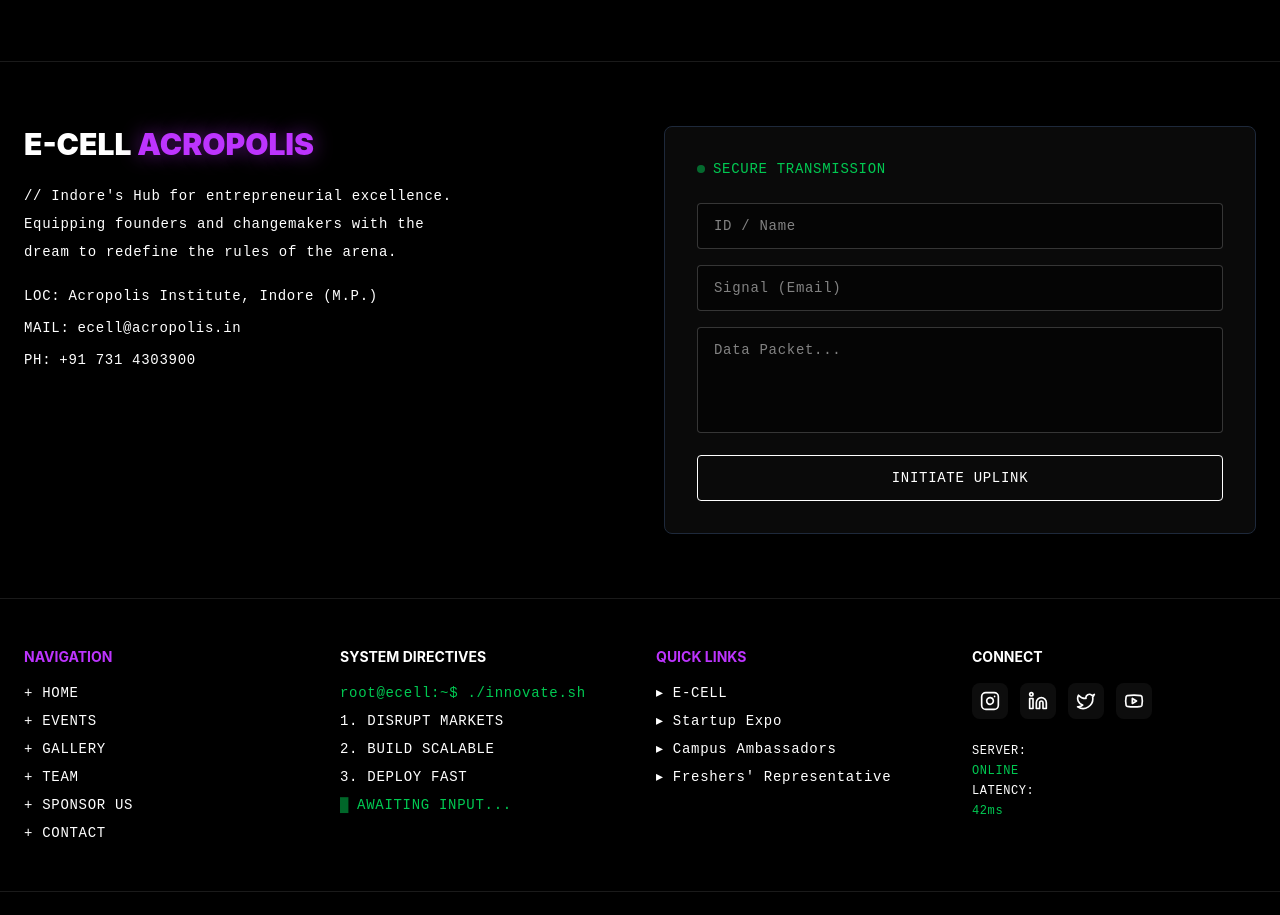
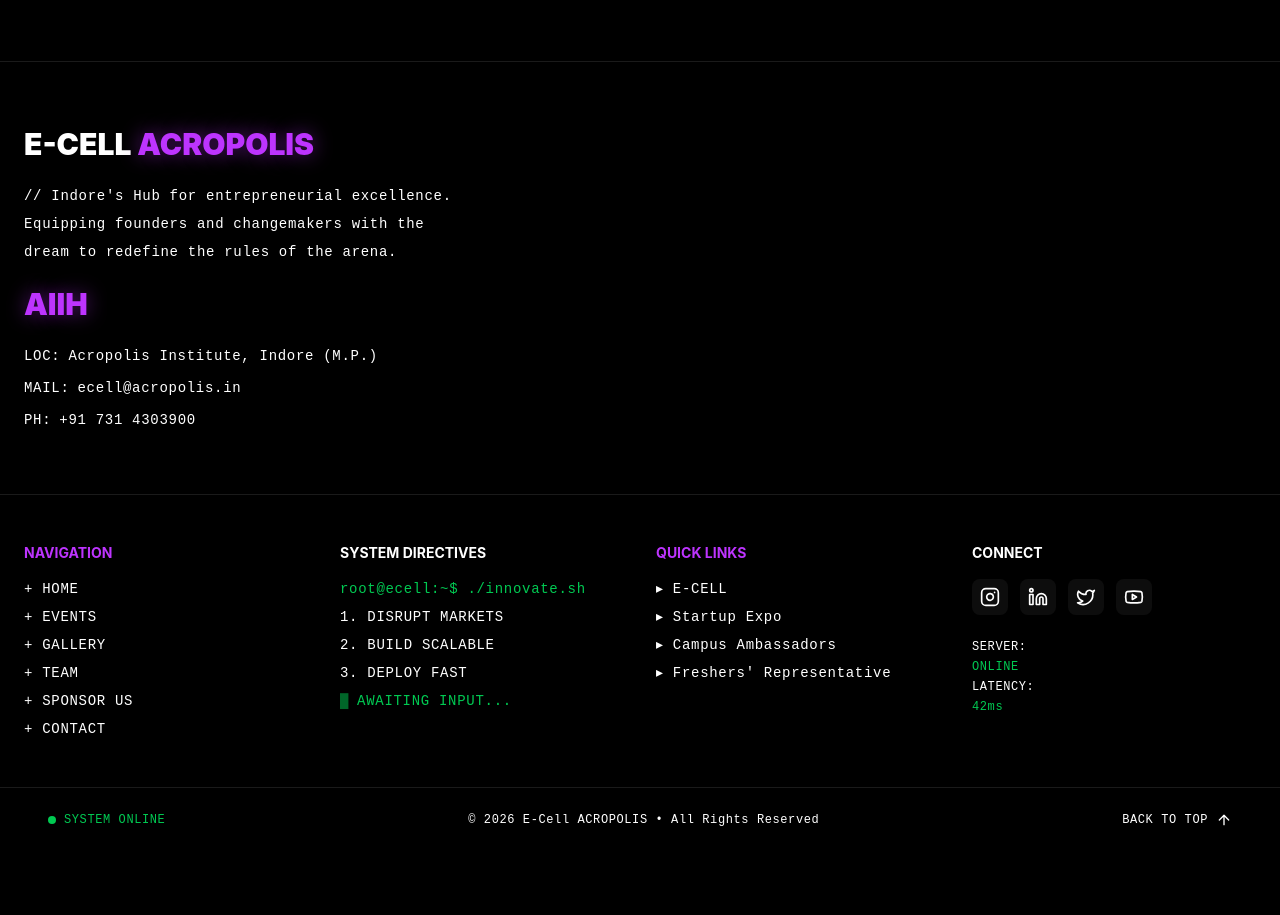
Before and after one commit to Ansh-mick27/AIIHFound_E_summit, a Next.js app: page / in a window 1280 px wide. Shown: the part 5860-6775 px from the top of the page. After the commit the page ends 6712 px from the top, so only its background shows below. Built offline with nearby package versions, Linux system fonts and the light colour scheme.

Commit message:
Add AIIH heading, remove Secure Transmission form from footer

```diff
--- a/src/components/EnhancedFooter.tsx
+++ b/src/components/EnhancedFooter.tsx
@@ -1,26 +1,15 @@
 'use client';
 import { motion } from "framer-motion";
 import { Mail, MapPin, Phone, Instagram, Linkedin, Twitter, Youtube, ArrowUp } from "lucide-react";
-import { useState } from "react";
 
 export default function EnhancedFooter() {
-    const [formData, setFormData] = useState({
-        name: "",
-        email: "",
-        message: ""
-    });
-
-    const handleSubmit = (e: React.FormEvent) => {
-        e.preventDefault();
-        console.log("Form submitted:", formData);
-    };
 
     return (
         <footer className="bg-bg-secondary border-t border-white/10">
             {/* E-CELL MANIT Contact Form Section */}
             <div className="border-b border-white/10 py-16 px-6">
-                <div className="max-w-7xl mx-auto grid md:grid-cols-2 gap-12 relative z-50">
-                    {/* Left: E-CELL Info */}
+                <div className="max-w-7xl mx-auto relative z-50">
+                    {/* E-CELL Info */}
                     <motion.div
                         initial={{ opacity: 0, x: -20 }}
                         whileInView={{ opacity: 1, x: 0 }}
@@ -34,6 +23,9 @@ export default function EnhancedFooter() {
                             <p className="text-accent-secondary">   Equipping founders and changemakers with the</p>
                             <p className="text-accent-secondary">   dream to redefine the rules of the arena.</p>
                         </div>
+                        <h3 className="text-3xl font-black uppercase mb-6">
+                            <span className="text-glow-purple">AIIH</span>
+                        </h3>
                         <div className="space-y-3 font-mono-terminal text-sm">
                             <div>
                                 <span className="text-accent-primary">LOC:</span>
@@ -48,50 +40,6 @@ export default function EnhancedFooter() {
                                 <span className="text-white ml-2">+91 731 4303900</span>
                             </div>
                         </div>
-                    </motion.div>
-
-                    {/* Right: Secure Transmission Form */}
-                    <motion.div
-                        initial={{ opacity: 0, x: 20 }}
-                        whileInView={{ opacity: 1, x: 0 }}
-                        viewport={{ once: true }}
-                        className="glass-card glow-border-cyan p-8 rounded-lg"
-                    >
-                        <div className="flex items-center gap-2 mb-6">
-                            <div className="w-2 h-2 rounded-full bg-green-500 animate-pulse"></div>
-                            <h4 className="text-sm uppercase font-mono-terminal text-green-500">
-                                SECURE TRANSMISSION
-                            </h4>
-                        </div>
-                        <form onSubmit={handleSubmit} className="space-y-4">
-                            <input
-                                type="text"
-                                placeholder="ID / Name"
-                                value={formData.name}
-                                onChange={(e) => setFormData({ ...formData, name: e.target.value })}
-                                className="w-full bg-black/50 border border-white/20 rounded px-4 py-3 text-sm font-mono-terminal text-white placeholder:text-text-muted focus:border-accent-secondary focus:outline-none"
-                            />
-                            <input
-                                type="email"
-                                placeholder="Signal (Email)"
-                                value={formData.email}
-                                onChange={(e) => setFormData({ ...formData, email: e.target.value })}
-                                className="w-full bg-black/50 border border-white/20 rounded px-4 py-3 text-sm font-mono-terminal text-white placeholder:text-text-muted focus:border-accent-secondary focus:outline-none"
-                            />
-                            <textarea
-                                placeholder="Data Packet..."
-                                value={formData.message}
-                                onChange={(e) => setFormData({ ...formData, message: e.target.value })}
-                                rows={4}
-                                className="w-full bg-black/50 border border-white/20 rounded px-4 py-3 text-sm font-mono-terminal text-white placeholder:text-text-muted focus:border-accent-secondary focus:outline-none resize-none"
-                            />
-                            <button
-                                type="submit"
-                                className="w-full bg-transparent border border-accent-secondary text-accent-secondary py-3 rounded font-mono-terminal uppercase text-sm hover:bg-accent-secondary/10 transition-colors"
-                            >
-                                INITIATE UPLINK
-                            </button>
-                        </form>
                     </motion.div>
                 </div>
             </div>
```
